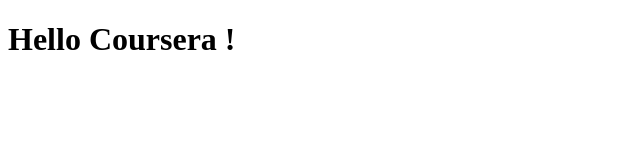
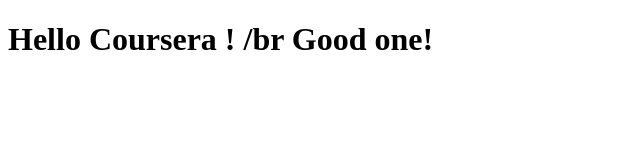
Before and after one commit to VidhishaShankar/coursera, a plain HTML site: page site/index.html in a window 1280 px wide. Shown: the whole page, without its empty margins (0-640 px from the left). Drawn offline with Linux system fonts and the light colour scheme.

Commit message:
Small addition to our page content.

```diff
--- a/site/index.html
+++ b/site/index.html
@@ -4,6 +4,7 @@
 	<title>Ah finally got this working !</title>
 </head>
 <body>
-<h1> Hello Coursera ! </h1>
+<h1> Hello Coursera ! /br
+Good one! </h1>
 </body>
 </html>
```
